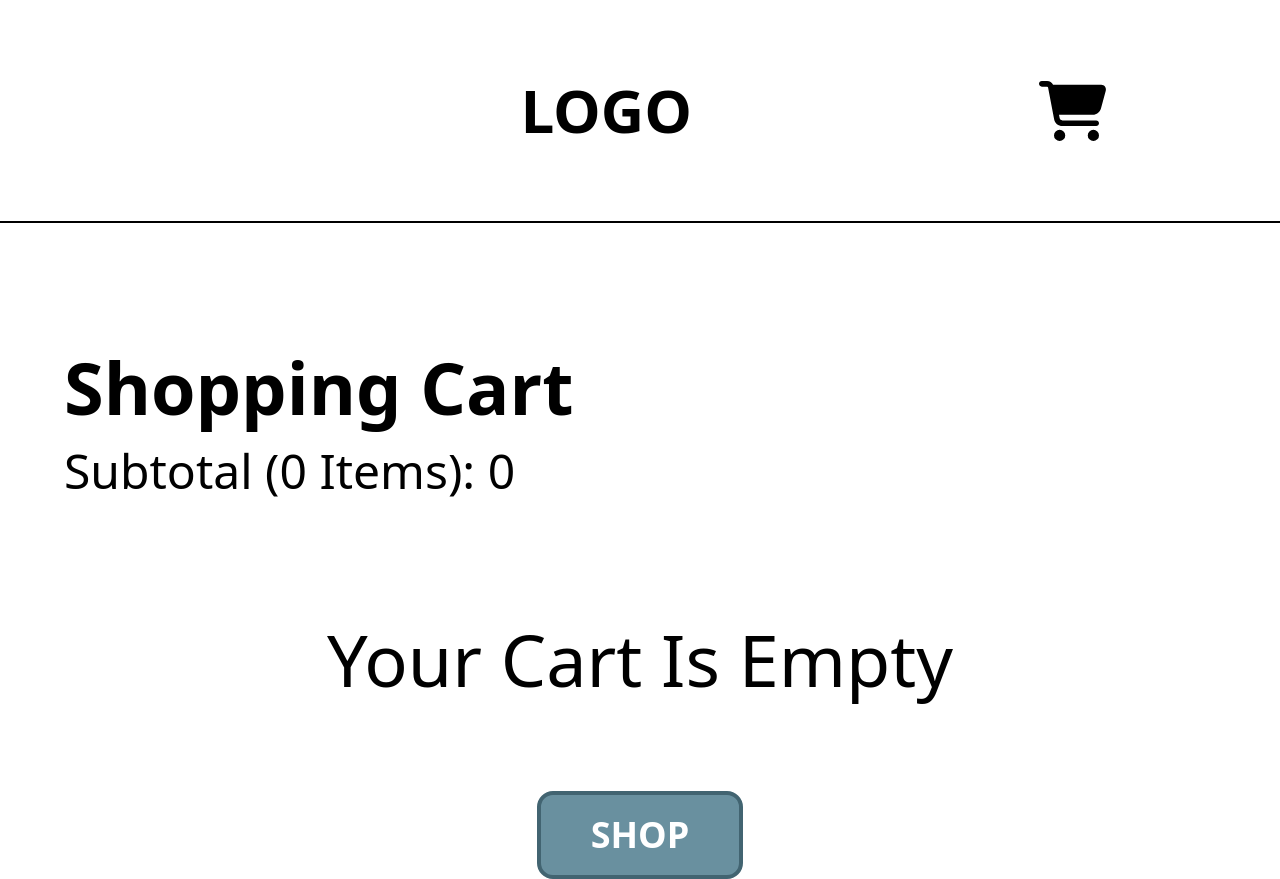
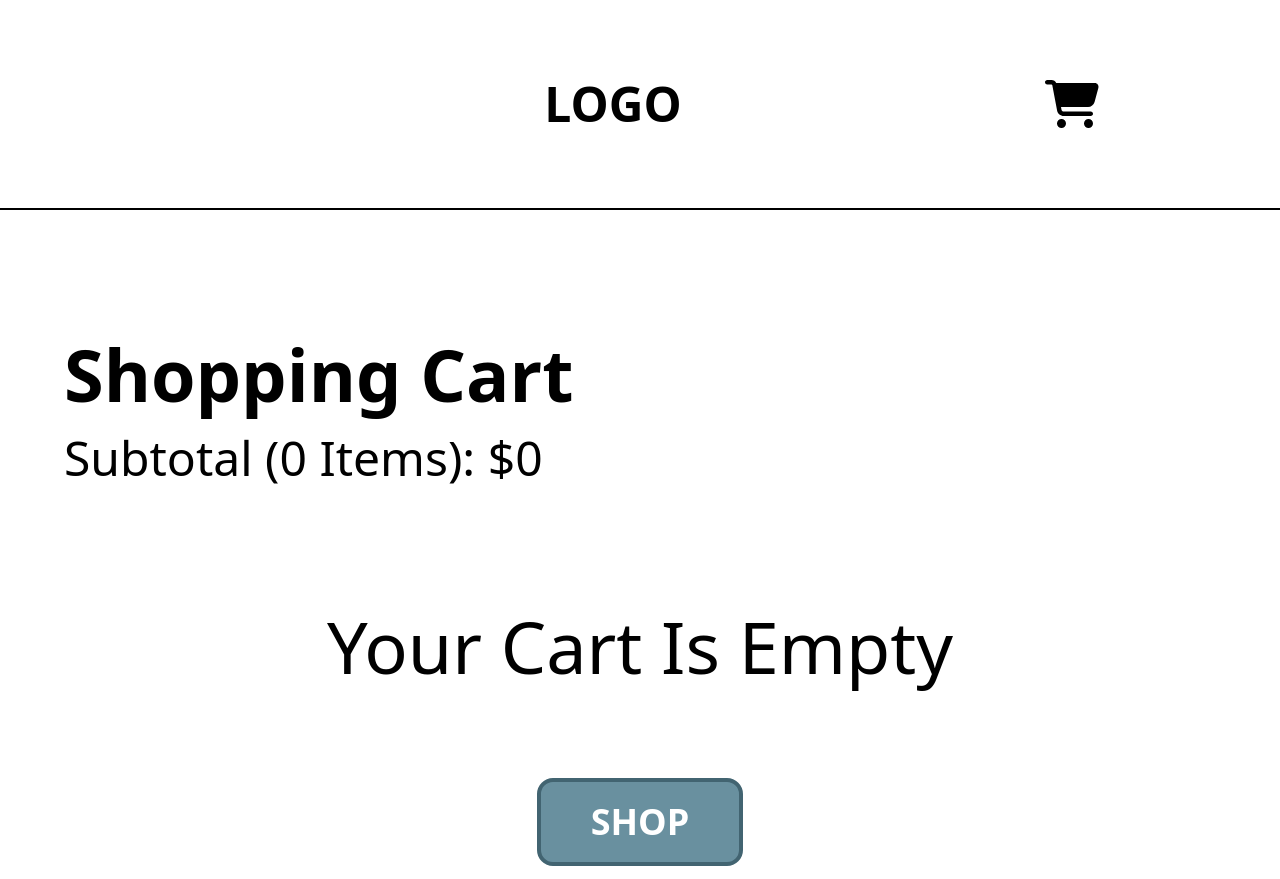
Before and after one commit to Ambiogu22/healthy-juices, a React (Create React App) app: page /cart in a window 1280 px wide. Built offline with nearby package versions, Linux system fonts and the light colour scheme.

Commit message:
V0.12.1 Adding notes

```diff
--- a/src/Components/Navbar.js
+++ b/src/Components/Navbar.js
@@ -26,7 +26,7 @@ const Navbar = () => {
 
     return (
         <>
-            <div className="flex justify-around items-stretch py-20 border-b-[2px] border-[#000] w-screen text-6xl sticky top-0 z-50 bg-[#FFF]">
+            <div className="flex justify-around items-stretch py-20 border-b-[2px] border-[#000] w-screen text-5xl sticky top-0 z-50 bg-[#FFF]">
                 <div className="flex list-none">
                         <li className="lg:hidden"><FontAwesomeIcon icon={faBarsStaggered} onClick={navBarToggle}/></li>
                 </div>
@@ -48,7 +48,7 @@ const Navbar = () => {
                 <ul>
                     <div className="relative">
                         {itemsInCart >= 1 &&
-                            <h2 className="absolute text-[#FFF] bg-[#FF0000] rounded-full text-[30px] px-[14px] py-[6px] font-bold right-[-20px] top-[-20px]">{itemsInCart}</h2>
+                            <h2 className="absolute text-[#FFF] bg-[#B01818] rounded-full text-[30px] px-[14px] py-[6px] font-bold right-[-20px] top-[-20px]">{itemsInCart}</h2>
                         }
                         <li><Link to="/cart" onClick={shoppingCartToggle}><FontAwesomeIcon icon={faCartShopping}/></Link></li>
                     </div>
--- a/src/Components/Shop/Cart.js
+++ b/src/Components/Shop/Cart.js
@@ -18,7 +18,7 @@ const Cart = () => {
         <div className="flex flex-col mx-16">
             <div className="flex flex-col gap-6 mb-32">
                 <h2 className="mt-32 text-7xl font-semibold">Shopping Cart</h2>
-                <h2 className="text-5xl">Subtotal ({cart.getTotalItems()} Items): {totalCost}</h2>
+                <h2 className="text-5xl">Subtotal ({cart.getTotalItems()} Items): ${totalCost}</h2>
             </div>
             <div className="flex flex-col gap-12 justify-between items-center">
                 {itemsInCart.length >= 1 ?
```
Also changed, not shown: src/Components/Todo.txt.
